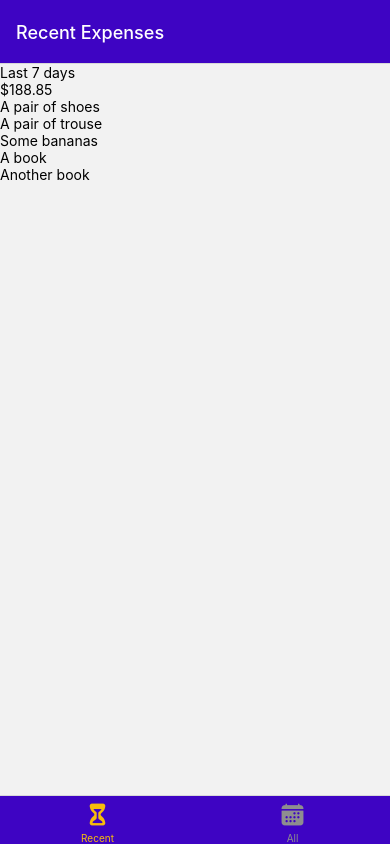
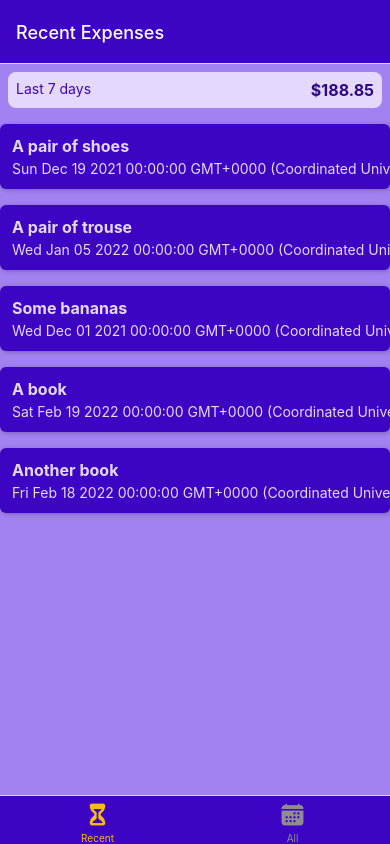
Before and after one commit to dhirajpowar/RNExpenseTracker, a React Native app: screen /RecentExpenses in a window 390 px wide. Built offline with nearby package versions, Linux system fonts and the light colour scheme.

Commit message:
Expense list shown

```diff
--- /dev/null
+++ b/components/ExpensesOutput/ExpenseItem.js
@@ -0,0 +1,57 @@
+import { Pressable, View, Text, StyleSheet } from "react-native";
+import { GlobalStyles } from "../../constants/styles";
+
+
+function ExpenseItem({description, amount, date}) {
+    return (
+        <Pressable>
+            <View style={styles.expenseItem}>
+                <View>
+                    <Text style={[styles.textBase, styles.description]}>{description}</Text>
+                    <Text style={styles.textBase}>{date.toString()}</Text>
+                </View>
+                <View style={styles.amountContainer}>
+                    <Text style={styles.amount}>{amount}</Text>
+                </View>
+            </View>
+
+        </Pressable>
+    );
+}
+
+export default ExpenseItem;
+
+const styles = StyleSheet.create({
+    expenseItem: {
+        padding: 12,
+        marginVertical: 8,
+        backgroundColor: GlobalStyles.colors.primary500,
+        flexDirection: 'row',
+        justifyContent: 'space-between',
+        borderRadius: 6,
+        elevation: 3,
+        shadowColor: GlobalStyles.colors.gray500,
+        shadowRadius: 4,
+        shadowOffset: { width: 1, height: 1},
+        shadowOpacity: 0.4
+    },
+    textBase: {
+        color: GlobalStyles.colors.primary50,
+    },
+    description: {
+        fontSize: 16,
+        marginBottom: 4,
+        fontWeight: 'bold'
+    },
+    amountContainer: {
+        paddingHorizontal: 12,
+        paddingVertical: 4,
+        backgroundColor: 'white',
+        justifyContent: 'center',
+        borderRadius: 4,
+    },
+    amount: {
+        color: GlobalStyles.colors.primary500,
+        fontWeight: 'bold'
+    }
+})
--- a/components/ExpensesOutput/ExpensesList.js
+++ b/components/ExpensesOutput/ExpensesList.js
@@ -1,8 +1,10 @@
-import {View, Text, FlatList} from 'react-native';
+import {View, FlatList} from 'react-native';
+
+import ExpenseItem from './ExpenseItem';
 
 function expenseItem(itemData) {
     return (
-        <Text>{itemData.item.description}</Text>
+        <ExpenseItem {...itemData.item}/>
     );
 }
 
--- a/components/ExpensesOutput/ExpensesOutput.js
+++ b/components/ExpensesOutput/ExpensesOutput.js
@@ -1,6 +1,7 @@
-import {View, Text, FlatList} from 'react-native';
+import {View, StyleSheet} from 'react-native';
 import ExpensesSummary from './ExpensesSummary';
 import ExpensesList from './ExpensesList';
+import { GlobalStyles } from '../../constants/styles';
 
 const DUMMY_EXPENSES = [
     {
@@ -37,7 +38,7 @@
 
 function ExpensesOutput({expenses, expensesPeriod}) {
     return (
-        <View>
+        <View style={styles.container}>
             <ExpensesSummary expenses={DUMMY_EXPENSES} periodName={expensesPeriod}/>
             <ExpensesList expenses={DUMMY_EXPENSES}/>
 
@@ -46,3 +47,11 @@
 }
 
 export default ExpensesOutput;
+
+const styles = StyleSheet.create({
+    container: {
+        flex: 1,
+        backgroundColor: GlobalStyles.colors.primary200,
+
+    }
+})
--- a/components/ExpensesOutput/ExpensesSummary.js
+++ b/components/ExpensesOutput/ExpensesSummary.js
@@ -1,4 +1,5 @@
-import {View, Text} from 'react-native';
+import {View, Text, StyleSheet} from 'react-native';
+import { GlobalStyles } from '../../constants/styles';
 
 function ExpensesSummary({expenses, periodName}) {
 
@@ -6,11 +7,31 @@
         return sum + expense.amount
     }, 0);
     return (
-            <View>
-                <Text>{periodName}</Text>
-                <Text>${sum.toFixed(2)}</Text>
+            <View style={styles.container}>
+                <Text style={styles.period}>{periodName}</Text>
+                <Text style={styles.name}>${sum.toFixed(2)}</Text>
             </View>
     );
 }
 
 export default ExpensesSummary;
+
+const styles = StyleSheet.create({
+    container: {
+        padding: 8,
+        backgroundColor: GlobalStyles.colors.primary50,
+        flexDirection: 'row',
+        justifyContent: 'space-between',
+        borderRadius: 8,
+        margin: 8
+    },
+    period: {
+        fontSize: 14,
+        color: GlobalStyles.colors.primary500
+    },
+    name: {
+        fontSize: 16,
+        fontWeight: 'bold',
+        color: GlobalStyles.colors.primary700,
+    }
+})
```
